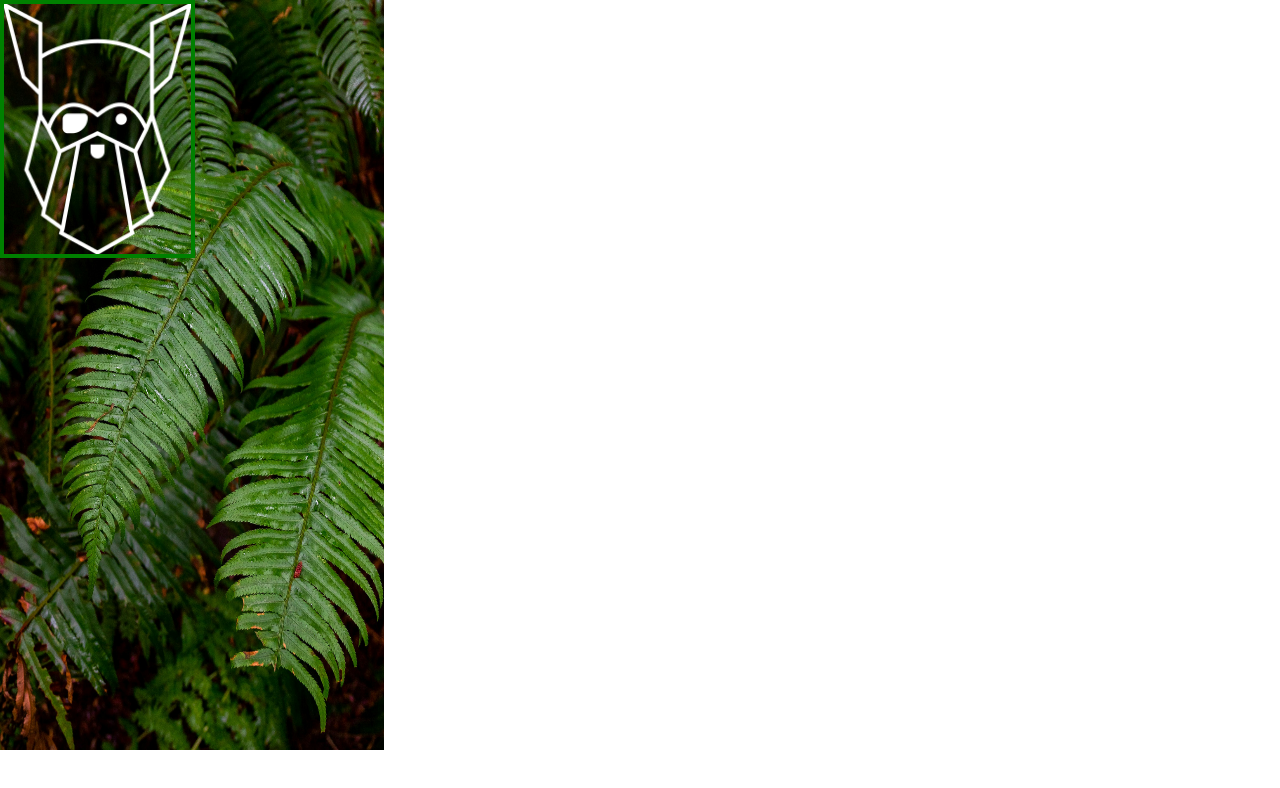
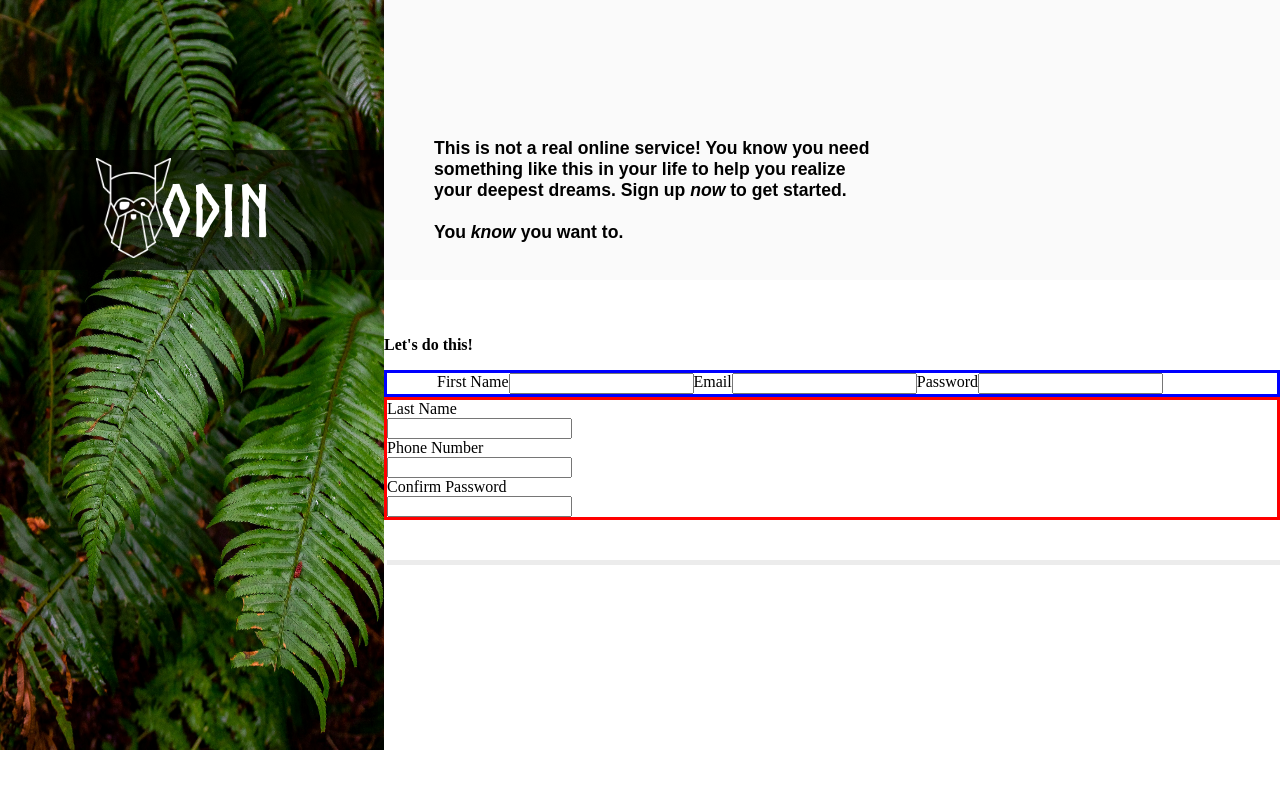
Before and after one commit to HyrulePostalService/form_project, a plain HTML site: page index.html in a window 1280 px wide. Drawn offline with Linux system fonts and the light colour scheme.

Commit message:
pushing before i commit to craziness

```diff
--- a/index.css
+++ b/index.css
@@ -2,25 +2,95 @@ body{
     margin:0;
 }
 
+/* for font */
+
+@font-face {
+    font-family: myOdinFont;
+    src: url(font/Norse-Bold.otf);
+}
+
 .img_container{
     position: relative;
-    width:100%;
     padding:0;
+    color:white;
+    text-align: center;
+
+}
+
+.img_container p {
+    position: relative;
+    bottom:3rem;
+    font-size: 4.5em;
+    font-family: myOdinFont;
+    left:1.5rem;
 }
 
 .tree_img{
-    position: absolute;
+    display:block;
     width:30%;
     height:750px;
     padding:0;
 
 }
 
+.odin_container{
+    position:absolute;
+    top:20%;
+    background-color:rgba(0,0,0,0.6);
+    width:30%;
+    height:120px;
+
+}
+
+
 .odin_img{
-    border: solid green 4px;
+height:100px;
+width:auto;
+position:absolute;
+left:25%;
+top:0.5rem;
+}
+
+.container-top{
+     position: absolute;
+   top:0;
+    left:30%;
+    width: 70%;
+    height: 35vh;
+    background-color: rgb(250, 250, 250);
+
+}
+
+.container-top p{
+    padding: 120px 100px 100px 50px;
+    width:50%;
+    font-weight: bold;
+    font-size: 1.10rem;
+    font-family: sans-serif;
+
+
+}
+
+.form-container{
+
     position:absolute;
-    height:250px;
-    top:25%;
-    bottom:25%;
-    width:auto;
+    left:30%;
+    top:40vh;
+    width:70%;
+    height:30vh;
+    box-shadow: 3px 5px rgb(236, 236, 236);
+
 }
+
+#left-items{
+    border:solid blue 3px;
+    padding-left:50px;
+    display:flex;
+}
+
+#right-items{
+    border:solid red 3px;
+}
+
+
+/* 968 width, 750 height */
--- a/index.html
+++ b/index.html
@@ -11,8 +11,61 @@
     <img class="tree_img" src="images/halie-west-25xggax4bSA-unsplash.jpg" alt="background image">
     <div class="odin_container">
     <img class="odin_img" src="images/odin-lined.png" alt="odin logo">
+    <p>ODIN</p>
     </div>
         </div>
+    <div class="container-top">
+        <p>This is not a real online service! You know you need something like this
+        in your life to help you realize your deepest dreams. Sign up <em>now</em>
+        to get started.
+        <br>
+        <br>
+        You <em>know</em> you want to.</p>
+    </div>
+    <div class="form-container">
+  <form action="#" method="post">
+    <p style="font-weight: bold;">Let's do this!</p>
 
+    <div id="left-items">
+      <div>
+        <label for="first_name">First Name</label>
+        </div>
+        <input type="text" id="first_name">
+
+
+      <div>
+        <label for="email">Email</label>
+        </div>
+        <input type="email" id="email">
+
+
+      <div>
+        <label for="password">Password</label>
+        </div>
+        <input type="password" id="password">
+
+    </div>
+
+    <div id="right-items">
+      <div>
+        <label for="last_name">Last Name</label>
+        </div>
+        <input type="text" id="last_name">
+
+
+      <div>
+        <label for="phone_number">Phone Number</label>
+        </div>
+        <input type="number" id="phone_number">
+
+
+      <div>
+        <label for="confirm_password">Confirm Password</label>
+        </div>
+        <input type="password" id="confirm_password">
+
+    </div>
+  </form>
+</div>
 </body>
 </html>
```
Also changed, not shown: font/Norse-Bold.otf (added).
